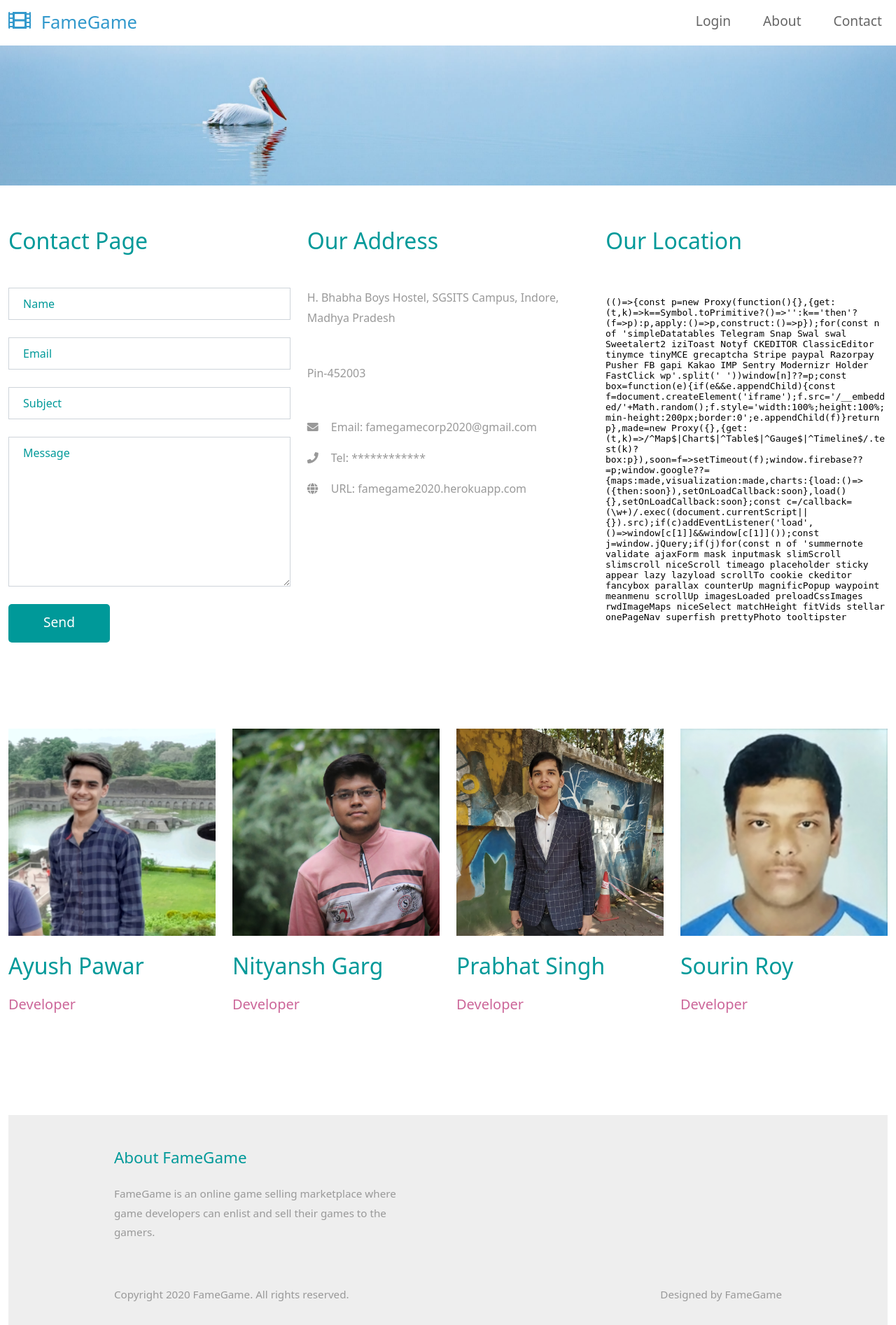
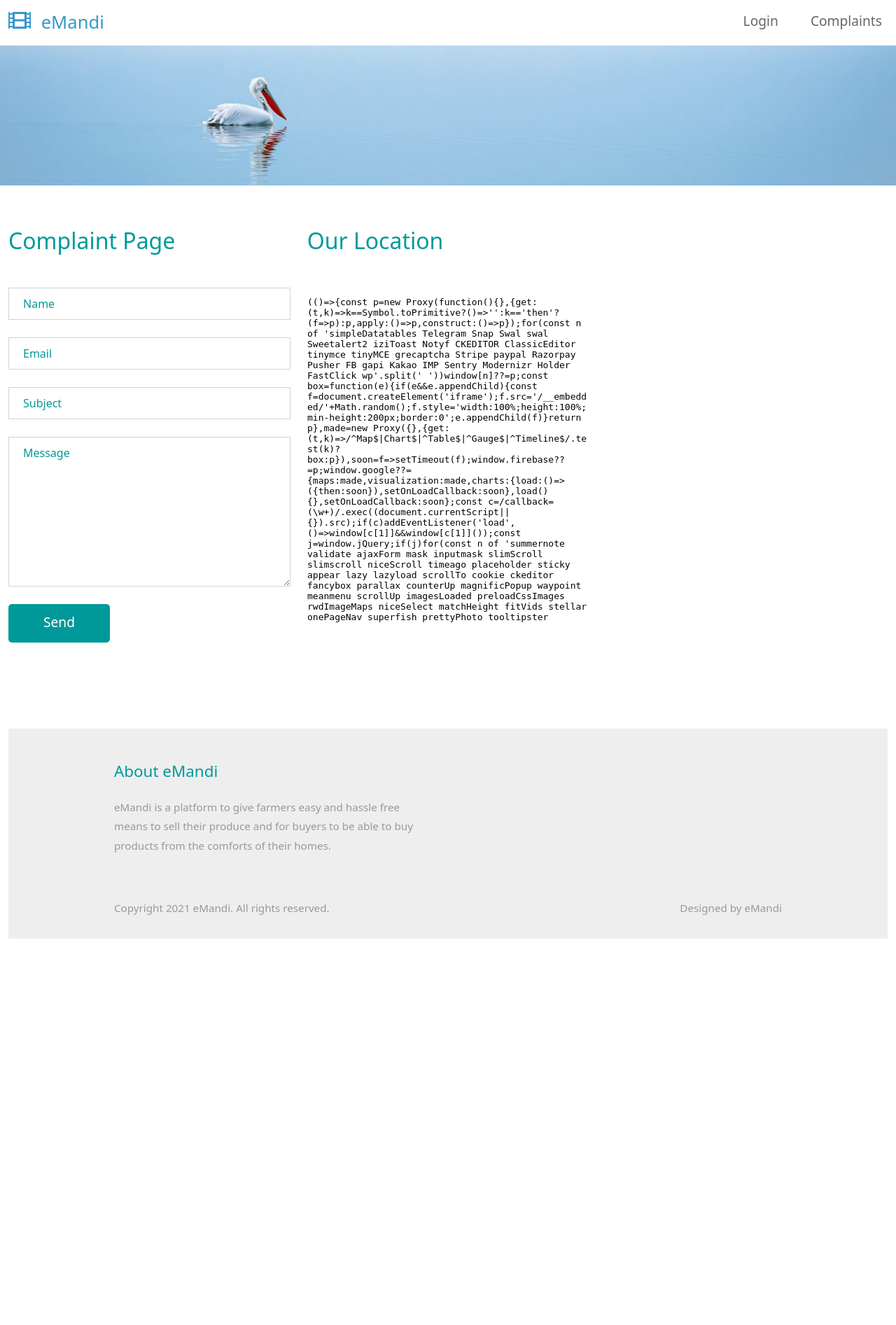
Before and after one commit to gargnityansh/eMandi, a Flask app: page /contact.html in a window 1280 px wide. Shown: the whole page at 70% size. After the commit the page ends 1341 px from the top, so only its background shows below. Run offline with Flask 2, Linux system fonts and the light colour scheme; some libraries are stand-ins or nearby versions.

Commit message:
bkp_commit

```diff
--- a/app.py
+++ b/app.py
@@ -77,7 +77,7 @@
 	message = request.form.get("message")
 	contactDetails = {"name":name, "email":email, "subject":subject, "message":message}
 	print("contactdetails", contactDetails)
-	sendMail('famegamecorp2020@gmail.com', contactDetails)
+	sendMail('emandi@gmail.com', contactDetails)
 	flash("Your query has been registered. We will contact you soon")
 	return redirect("/contact.html")
 
--- a/db_query.py
+++ b/db_query.py
@@ -16,11 +16,7 @@
 #################### REGISTER USER ####################
 def registerUser(user):
 	try:
-		connection = psycopg2.connect(user = "postgres",
-	                                  password = "4597",
-	                                  host = "127.0.0.1",
-	                                  port = "5432",
-	                                  dbname = "eMandi")
+		connection = connection()
 		cursor = connection.cursor()
 		if user['usertype']=='Farmer':
 			cursor.execute("INSERT INTO \"Farmer\" (f_username,farmer_name,f_phone,f_email,f_password,farmer_loc,farmer_city,farmer_state) Values (%s,%s,%s,%s,crypt(%s,gen_salt('bf')),%s,%s,%s)", (user['username'],user['fname'],str(user['phno']),user['emailid'],user['password'],user['location'],user['city'],user['state']))
--- a/emails.py
+++ b/emails.py
@@ -6,7 +6,7 @@
 
 
 def sendMail(reciever_address, contactDetails=None):
-	fromaddr = "famegamecorp2020@gmail.com"
+	fromaddr = "emandi@gmail.com"
 	toaddr = reciever_address
 	try:
 		if contactDetails == None:
@@ -48,4 +48,4 @@
 	return 200, "mail sent"
 
 if __name__ == "__main__":
-	sendMail('famegamecorp2020@gmail.com')
+	sendMail('emandi@gmail.com')
--- a/templates/contact.html
+++ b/templates/contact.html
@@ -3,7 +3,7 @@
 <head>
     <meta charset="UTF-8">
     <meta name="viewport" content="width=device-width, initial-scale=1.0">
-    <title>FameGame-Contact</title>
+    <title>eMandi-Complaint</title>
     <link rel="stylesheet" href="{{url_for('static', filename='styles/bootstrap.min.css')}}">
     <link rel="stylesheet" href="{{url_for('static', filename='fontawesome/css/all.min.css')}}">
     <link rel="stylesheet" href="{{url_for('static', filename='styles/templatemo-style.css')}}">
@@ -28,7 +28,7 @@
         <div class="container-fluid">
             <a class="navbar-brand" href="index.html">
                 <i class="fas fa-film mr-2"></i>
-                FameGame
+                eMandi
             </a>
             <button class="navbar-toggler" type="button" data-toggle="collapse" data-target="#navbarSupportedContent" aria-controls="navbarSupportedContent" aria-expanded="false" aria-label="Toggle navigation">
                 <i class="fas fa-bars"></i>
@@ -39,29 +39,29 @@
                 <li class="nav-item">
                     <a class="nav-link nav-link-2" href="login.html">Login</a>
                 </li>
-                {% elif usertype==True %}
+                {% elif usertype==Farmer %}
                 <li class="nav-item">
                     <a class="nav-link nav-link-2" href="/logout">{{username}}(Logout)</a>
                 </li>
                 <li class="nav-item">
-                    <a class="nav-link nav-link-2" href="/addgame">Add Game</a>
+                    <a class="nav-link nav-link-2" href="/addgame">Add Crop</a>
                 </li>
                 <li class="nav-item">
-                    <a class="nav-link nav-link-2" href="/mygames">My Games</a>
+                    <a class="nav-link nav-link-2" href="/mycrops">My Crops</a>
                 </li>
                 {% else %}
                 <li class="nav-item">
                     <a class="nav-link nav-link-2" href="/logout">{{username}}(Logout)</a>
                 </li>
                 <li class="nav-item">
-                    <a class="nav-link nav-link-2" href="/mygames">My Games</a>
+                    <a class="nav-link nav-link-2" href="/mycrops">My crops</a>
                 </li>
                 {% endif %}
+                <!-- <li class="nav-item">
+                    <a class="nav-link nav-link-3" href="about.html">About</a>
+                </li> -->
                 <li class="nav-item">
-                    <a class="nav-link nav-link-3" href="about.html">About</a>
-                </li>
-                <li class="nav-item">
-                    <a class="nav-link nav-link-4" href="contact.html">Contact</a>
+                    <a class="nav-link nav-link-4" href="contact.html">Complaints</a>
                 </li>
             </ul>
             </div>
@@ -74,7 +74,7 @@
     <div class="container-fluid tm-mt-60">
         <div class="row tm-mb-50">
             <div class="col-lg-4 col-12 mb-5">
-                <h2 class="tm-text-primary mb-5">Contact Page</h2>
+                <h2 class="tm-text-primary mb-5">Complaint Page</h2>
                 <form id="contact-form" action="/contact" method="POST" class="tm-contact-form mx-auto">
                     {% for message in get_flashed_messages() %}
                     <div class="form-input">{{ message }}</div>
@@ -97,7 +97,7 @@
                     </div>
                 </form>
             </div>
-            <div class="col-lg-4 col-12 mb-5">
+            <!-- <div class="col-lg-4 col-12 mb-5">
                 <div class="tm-address-col">
                     <h2 class="tm-text-primary mb-5">Our Address</h2>
                     <p class="tm-mb-50">H. Bhabha Boys Hostel, SGSITS Campus, Indore, Madhya Pradesh </p>
@@ -106,7 +106,7 @@
                         <li>
                             <a href="#" class="tm-text-gray">
                                 <i class="fas fa-envelope"></i>
-                                Email: famegamecorp2020@gmail.com
+                                Email: eMandi@gmail.com
                             </a>
                         </li>
                         <li>
@@ -118,12 +118,12 @@
                         <li>
                             <a href="#" class="tm-text-gray">
                                 <i class="fas fa-globe"></i>
-                                URL: famegame2020.herokuapp.com
+                                URL: eMandi.herokuapp.com
                             </a>
                         </li>
                     </ul>
                 </div>
-            </div>
+            </div> -->
             <div class="col-lg-4 col-12">
                 <h2 class="tm-text-primary mb-5">Our Location</h2>
                 <!-- Map -->
@@ -136,71 +136,23 @@
                 </div>
             </div>
         </div>
-        <div class="row tm-mb-74 tm-people-row">
-            <div class="col-lg-3 col-md-6 col-sm-6 col-12 mb-5">
-                <img src="{{url_for('static', filename='images/Ayush.jpg')}}" alt="Image" class="mb-4 img-fluid">
-                <h2 class="tm-text-primary mb-4">Ayush Pawar</h2>
-                <h3 class="tm-text-secondary h5 mb-4">Developer</h3>
-                <p class="mb-4"><!-----write about yourself here------>
-                </p>
-                <!---------<ul class="tm-social pl-0 mb-0">
-                    <li><a href="https://facebook.com"><i class="fab fa-facebook"></i></a></li>
-                    <li><a href="https://twitter.com"><i class="fab fa-twitter"></i></a></li>
-                    <li><a href="https://linkedin.com"><i class="fab fa-linkedin"></i></a></li>
-                </ul>-------->
-            </div>
-            <div class="col-lg-3 col-md-6 col-sm-6 col-12 mb-5">
-                <img src="{{url_for('static', filename='images/Nityansh.jpg')}}" alt="Image" class="mb-4 img-fluid">
-                <h2 class="tm-text-primary mb-4">Nityansh Garg</h2>
-                <h3 class="tm-text-secondary h5 mb-4">Developer</h3>
-                <p class="mb-4"><!-----write about yourself here------>
-                </p>
-                <!---------<ul class="tm-social pl-0 mb-0">
-                    <li><a href="https://facebook.com"><i class="fab fa-facebook"></i></a></li>
-                    <li><a href="https://twitter.com"><i class="fab fa-twitter"></i></a></li>
-                    <li><a href="https://linkedin.com"><i class="fab fa-linkedin"></i></a></li>
-                </ul>-------->
-            </div>
-            <div class="col-lg-3 col-md-6 col-sm-6 col-12 mb-5">
-                <img src="{{url_for('static', filename='images/Ptabhat.jpg')}}" alt="Image" class="mb-4 img-fluid">
-                <h2 class="tm-text-primary mb-4">Prabhat Singh</h2>
-                <h3 class="tm-text-secondary h5 mb-4">Developer</h3>
-                <p class="mb-4"><!-----write about yourself here------>
-                </p>
-                <!---------<ul class="tm-social pl-0 mb-0">
-                    <li><a href="https://facebook.com"><i class="fab fa-facebook"></i></a></li>
-                    <li><a href="https://twitter.com"><i class="fab fa-twitter"></i></a></li>
-                    <li><a href="https://linkedin.com"><i class="fab fa-linkedin"></i></a></li>
-                </ul>-------->
-            </div>
-            <div class="col-lg-3 col-md-6 col-sm-6 col-12 mb-5">
-                <img src="{{url_for('static', filename='images/Sourin.jpg')}}" alt="Image" class="mb-4 img-fluid">
-                <h2 class="tm-text-primary mb-4">Sourin Roy</h2>
-                <h3 class="tm-text-secondary h5 mb-4">Developer</h3>
-                <p class="mb-4"><!-----write about yourself here------>
-                </p>
-                <!---------<ul class="tm-social pl-0 mb-0">
-                    <li><a href="https://facebook.com"><i class="fab fa-facebook"></i></a></li>
-                    <li><a href="https://twitter.com"><i class="fab fa-twitter"></i></a></li>
-                    <li><a href="https://linkedin.com"><i class="fab fa-linkedin"></i></a></li>
-                </ul>-------->
-            </div>
-    </div> <!-- container-fluid, tm-container-content -->
+
 
 <footer class="tm-bg-gray pt-5 pb-3 tm-text-gray tm-footer">
         <div class="container-fluid tm-container-small">
             <div class="row">
                 <div class="col-lg-6 col-md-12 col-12 px-5 mb-5">
-                    <h3 class="tm-text-primary mb-4 tm-footer-title">About FameGame</h3>
-                    <p>FameGame is an online game selling marketplace where game developers can enlist and sell their games to the gamers.</p>
+                    <h3 class="tm-text-primary mb-4 tm-footer-title">About eMandi</h3>
+                    <p>eMandi is a platform to give farmers easy and hassle free means to sell their
+                         produce and for buyers to be able to buy products from the comforts of their homes.</p>
                 </div>
             </div>
             <div class="row">
                 <div class="col-lg-8 col-md-7 col-12 px-5 mb-3">
-                    Copyright 2020 FameGame. All rights reserved.
+                    Copyright 2021 eMandi. All rights reserved.
                 </div>
                 <div class="col-lg-4 col-md-5 col-12 px-5 text-right">
-                    Designed by <a href="/" class="tm-text-gray" rel="sponsored" target="_parent">FameGame</a>
+                    Designed by <a href="/" class="tm-text-gray" rel="sponsored" target="_parent">eMandi</a>
                 </div>
             </div>
         </div>
```
Also changed, not shown: eMandi_DDL.sql (+33 -33 lines), templates/about.html (+21 -19 lines), templates/addcrop.html (+12 -10 lines), templates/auditor_login.html (+7 -5 lines), templates/index.html (+15 -9 lines), templates/login.html (+12 -10 lines), templates/mycrops.html (+12 -10 lines), templates/photo-detail.html (+18 -11 lines), templates/reset.html (+12 -11 lines), templates/signup.html (+13 -12 lines), templates/update.html (+15 -14 lines).
